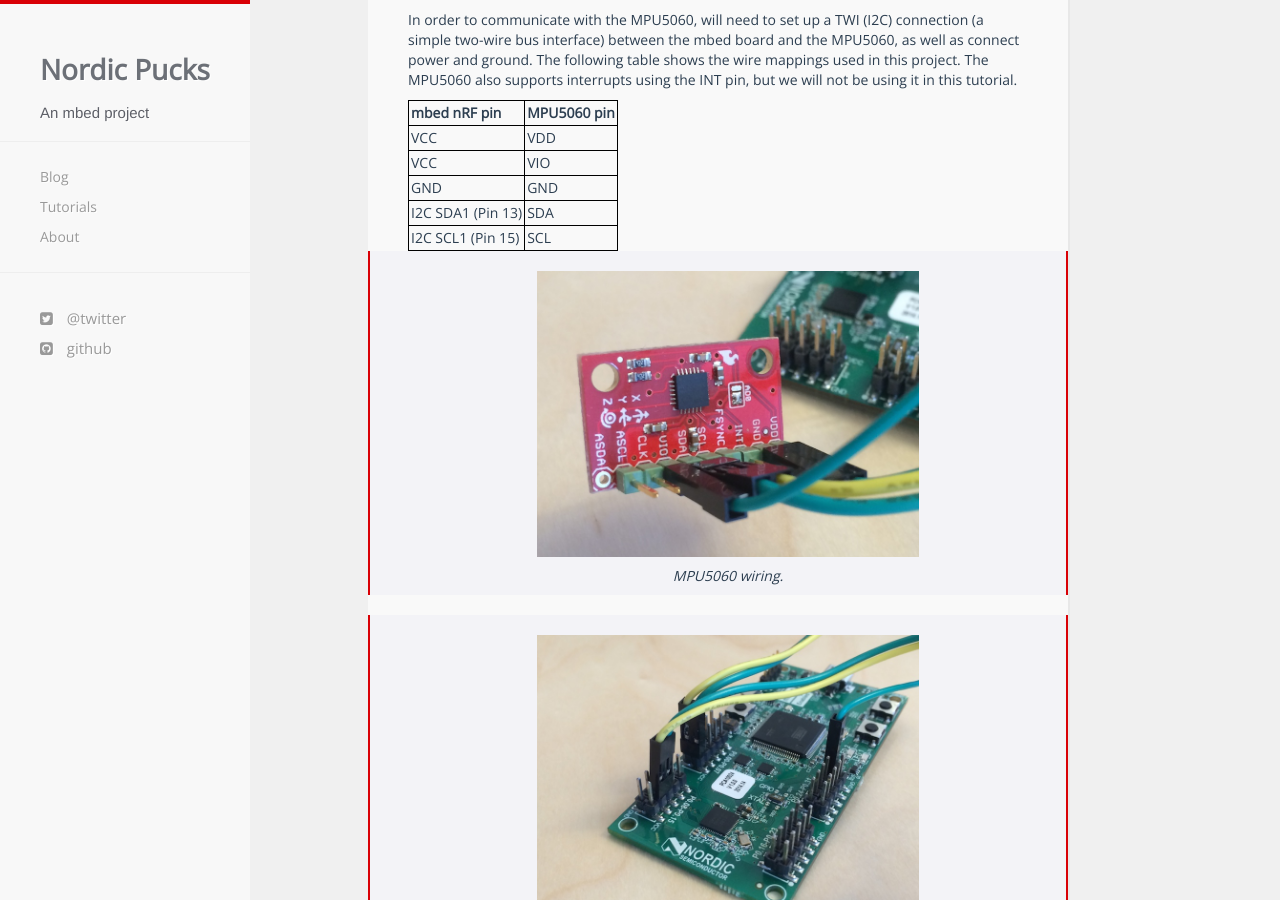
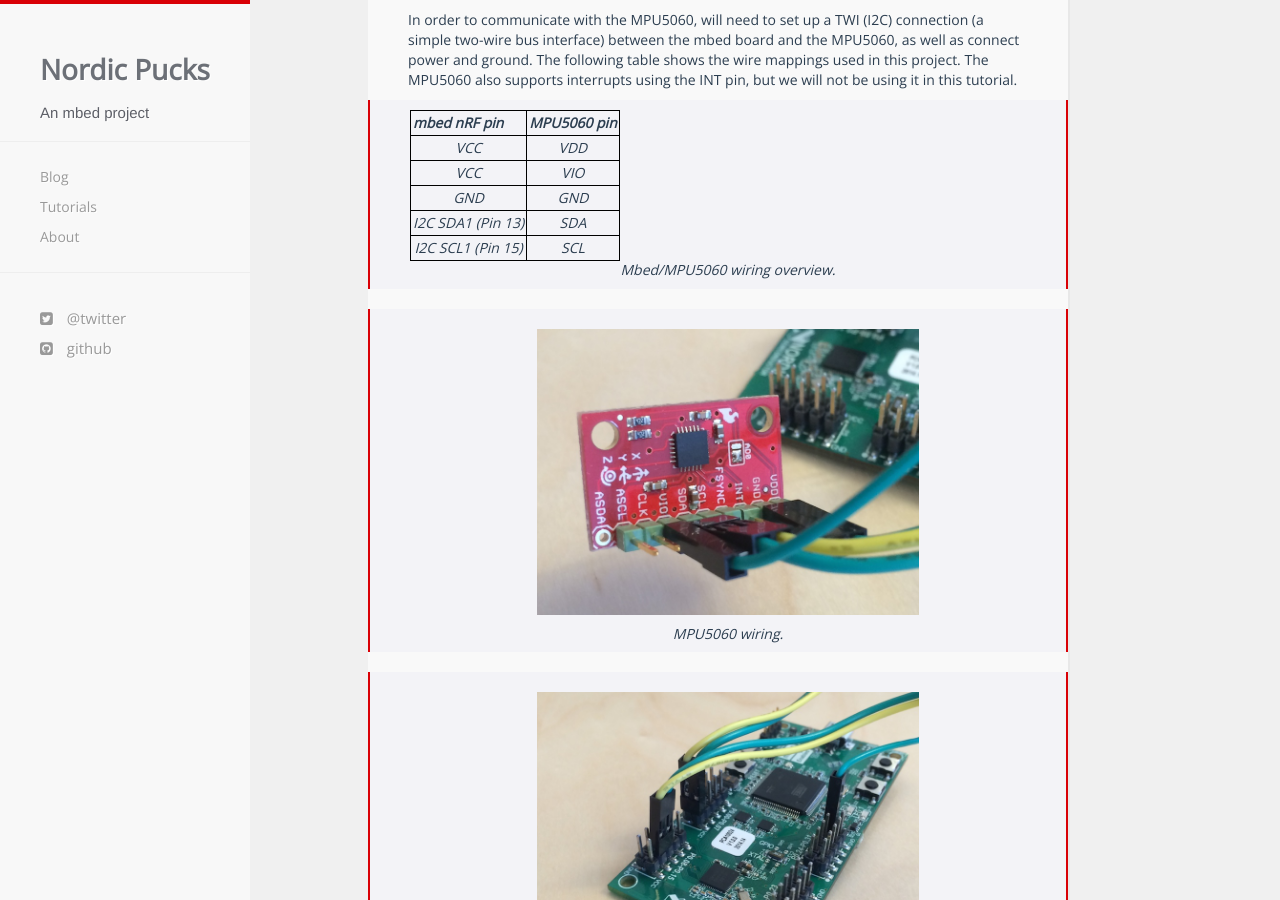
Before and after one commit to NordicPlayground/puck, a Jekyll site: the page built from _tutorials/cube.md, in a window 1280 px wide and 900 px high, scrolled down 1319 px. Built offline with Jekyll 4.4.1, drawn with Linux system fonts in a browser that asks for light colours; nearby versions of some CDN libraries; comment, search, counter and statistics services are not loaded.

```diff
--- a/_tutorials/cube.md
+++ b/_tutorials/cube.md
@@ -34,20 +34,21 @@ In order to communicate with the MPU5060, will need to set up a TWI (I2C) connec
 The following table shows the wire mappings used in this project.
 The MPU5060 also supports interrupts using the INT pin, but we will not be using it in this tutorial.
 
-|-------------------|---------------|
-| mbed nRF pin      | MPU5060 pin   |
-|-------------------|---------------|
-| VCC               | VDD           |
-|-------------------|---------------|
-| VCC               | VIO           |
-|-------------------|---------------|
-| GND               | GND           |
-|-------------------|---------------|
-| I2C SDA1 (Pin 13) | SDA           |
-|-------------------|---------------|
-| I2C SCL1 (Pin 15) | SCL           |
-|-------------------|---------------|
-
+> |-------------------|---------------|
+> | mbed nRF pin      | MPU5060 pin   |
+> |-------------------|---------------|
+> | VCC               | VDD           |
+> |-------------------|---------------|
+> | VCC               | VIO           |
+> |-------------------|---------------|
+> | GND               | GND           |
+> |-------------------|---------------|
+> | I2C SDA1 (Pin 13) | SDA           |
+> |-------------------|---------------|
+> | I2C SCL1 (Pin 15) | SCL           |
+> |-------------------|---------------|
+>
+> Mbed/MPU5060 wiring overview.
 
 > ![](../images/2014-07-30 16.51.07.jpg)
 > MPU5060 wiring.
```
